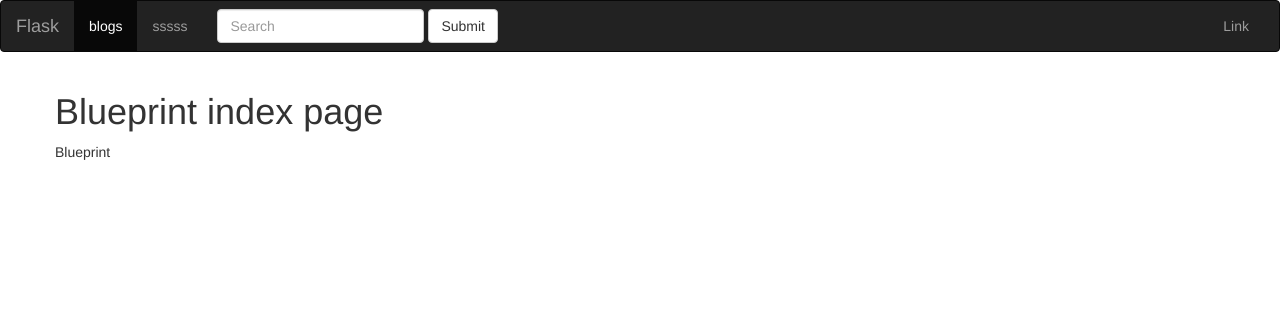
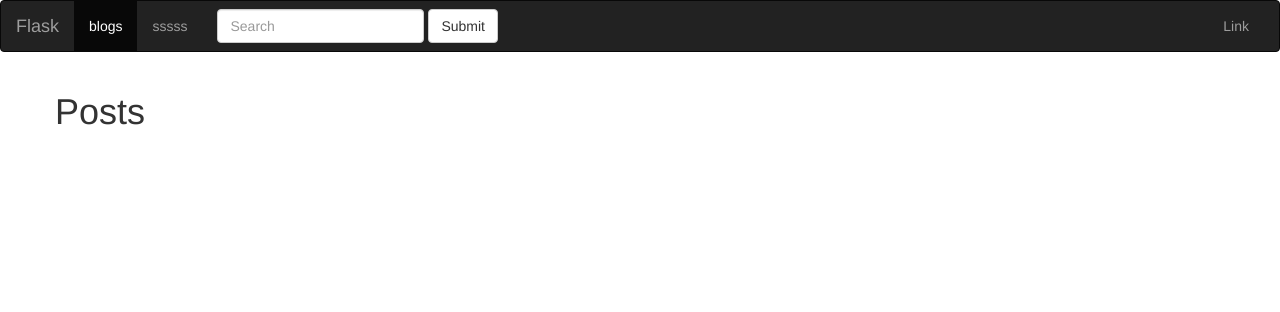
Before and after one commit to ARTobstrel/FlaskBlog, a Flask app: page /blog/ in a window 1280 px wide. Shown: the top 312 px of the page. Run offline with Flask 2, Linux system fonts and the light colour scheme; data that the repository does not hold is empty; some libraries are stand-ins or nearby versions.

Commit message:
add databese model and blueprint

```diff
--- a/app.py
+++ b/app.py
@@ -1,12 +1,8 @@
 from flask import Flask
 from config import Configuration
 from flask_sqlalchemy import SQLAlchemy
-
-from posts.blueprint import posts
 
 app = Flask(__name__)
 app.config.from_object(Configuration)
 
 db = SQLAlchemy(app)
-
-app.register_blueprint(posts, url_prefix='/blog')
--- a/main.py
+++ b/main.py
@@ -1,6 +1,9 @@
 from app import app
 from app import db
 import view
+from posts.blueprint import posts
+
+app.register_blueprint(posts, url_prefix='/blog')
 
 if __name__ == '__main__':
     app.run()
--- a/posts/blueprint.py
+++ b/posts/blueprint.py
@@ -1,8 +1,16 @@
 from flask import Blueprint
 from flask import render_template
+
+from models import Post
 
 posts = Blueprint('posts', __name__, template_folder='templates')
 
 @posts.route('/')
 def index():
-    return render_template('posts/index.html')
+    posts = Post.query.all()
+    return render_template('posts/index.html', posts=posts)
+
+@posts.route('/<slug>')
+def post_detail(slug):
+    post = Post.query.filter(Post.slug==slug).first()
+    return render_template('posts/post_detail.html', post=post)
--- a/posts/templates/posts/index.html
+++ b/posts/templates/posts/index.html
@@ -5,9 +5,13 @@
 {% endblock %}
 
 {% block content_title %}
-    Blueprint index page
+    Posts
 {% endblock %}
 
 {% block content %}
-    Blueprint
+    {% for post in posts %}
+        <p>
+            <a href="{{ url_for('posts.post_detail', slug=post.slug) }}">{{ post.title }}</a>
+        </p>
+    {% endfor %}
 {% endblock %}
```
Also changed, not shown: posts/templates/posts/post_detail.html (added, +13 -0 lines).
